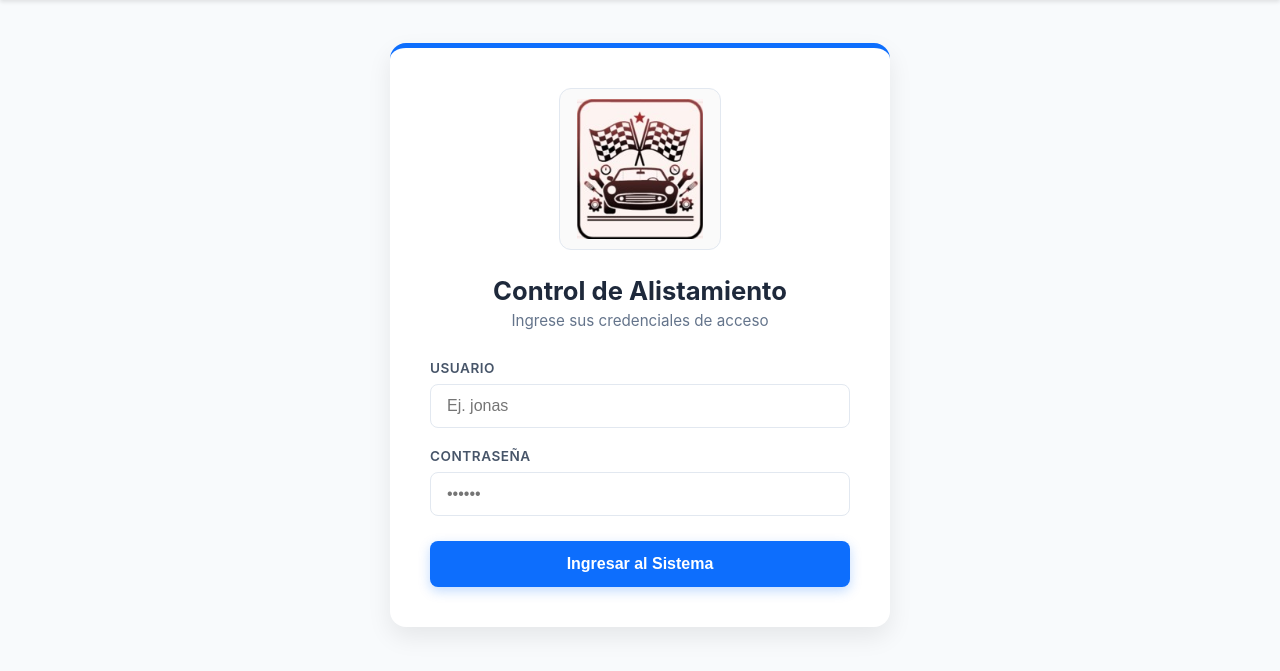
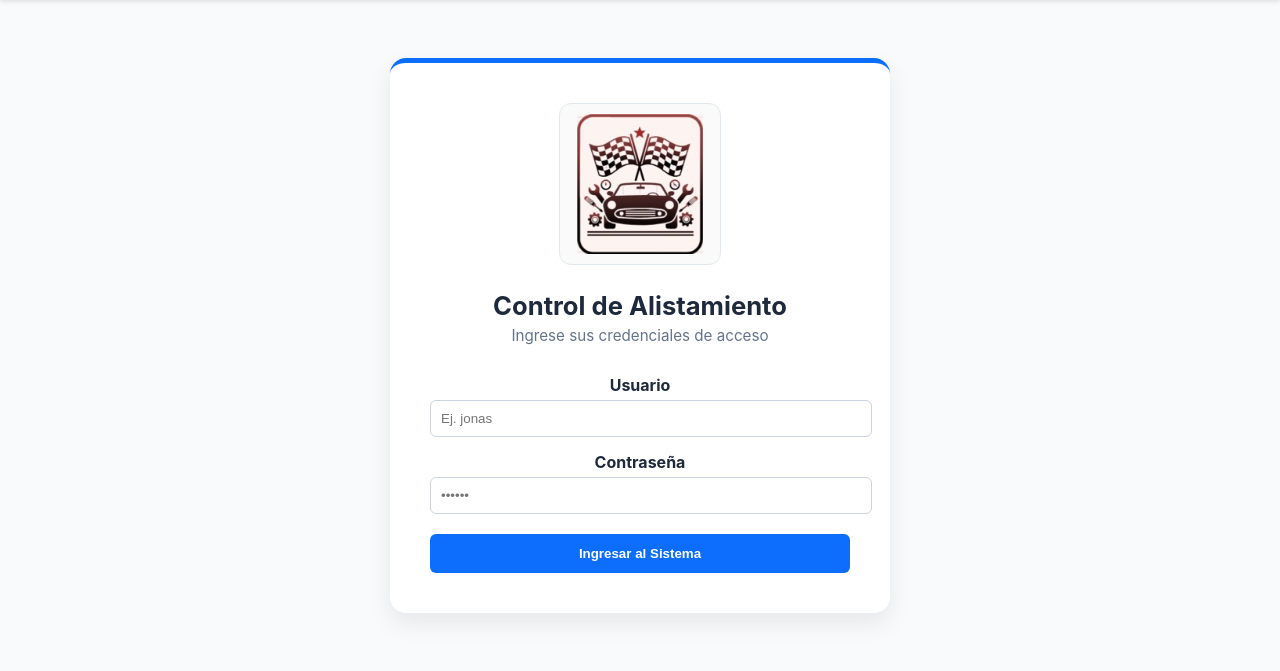
Before and after one commit to julio197212/alistamiento, a Flask app: page /login in a window 1280 px wide. Shown: the part 50-721 px from the top of the page. Run offline with Flask 3, Linux system fonts and the light colour scheme.

Commit message:
Update login.html

```diff
--- a/templates/login.html
+++ b/templates/login.html
@@ -12,24 +12,24 @@
         <h2 style="font-size: 1.6rem; color: #1e293b; font-weight: 700; margin-bottom: 5px; margin-top: 0;">Control de Alistamiento</h2>
         <p style="color: #64748b; font-size: 0.95rem; margin-bottom: 30px; margin-top: 0;">Ingrese sus credenciales de acceso</p>
 
-        <form method="POST" action="/login" style="text-align: left;">
-            <div style="margin-bottom: 20px;">
-                <label style="display: block; font-size: 0.85rem; font-weight: 600; color: #475569; margin-bottom: 8px; text-transform: uppercase; letter-spacing: 0.5px;">Usuario</label>
-                <input type="text" name="usuario" required placeholder="Ej. jonas"
-                       style="width: 100%; padding: 12px 16px; border: 1.5px solid #e2e8f0; border-radius: 8px; font-size: 1rem; color: #1e293b; box-sizing: border-box; outline: none;">
-            </div>
+        <!-- Busca la sección del formulario en tu login.html y déjala exactamente así -->
+<form method="POST" action="/login">
+    <div style="margin-bottom: 15px;">
+        <label style="display: block; margin-bottom: 5px; font-weight: bold;">Usuario</label>
+        <!-- CRÍTICO: El name debe ser "usuario" -->
+        <input type="text" name="usuario" required placeholder="Ej. jonas" style="width: 100%; padding: 10px; border-radius: 6px; border: 1px solid #cbd5e1;">
+    </div>
 
-            <div style="margin-bottom: 25px;">
-                <label style="display: block; font-size: 0.85rem; font-weight: 600; color: #475569; margin-bottom: 8px; text-transform: uppercase; letter-spacing: 0.5px;">Contraseña</label>
-                <input type="password" name="password" required placeholder="••••••"
-                       style="width: 100%; padding: 12px 16px; border: 1.5px solid #e2e8f0; border-radius: 8px; font-size: 1rem; color: #1e293b; box-sizing: border-box; outline: none;">
-            </div>
+    <div style="margin-bottom: 20px;">
+        <label style="display: block; margin-bottom: 5px; font-weight: bold;">Contraseña</label>
+        <!-- CRÍTICO: El name debe ser "contrasena" -->
+        <input type="password" name="contrasena" required placeholder="••••••" style="width: 100%; padding: 10px; border-radius: 6px; border: 1px solid #cbd5e1;">
+    </div>
 
-            <button type="submit"
-                    style="width: 100%; padding: 14px; background-color: #0d6efd; color: white; border: none; border-radius: 8px; font-size: 1rem; font-weight: 600; cursor: pointer; box-shadow: 0 4px 12px rgba(13, 110, 253, 0.25);">
-                Ingresar al Sistema
-            </button>
-        </form>
+    <button type="submit" style="width: 100%; padding: 12px; background-color: #0d6efd; color: white; border: none; border-radius: 6px; font-weight: bold; cursor: pointer;">
+        Ingresar al Sistema
+    </button>
+</form>
     </div>
 </div>
 {% endblock %}
```
